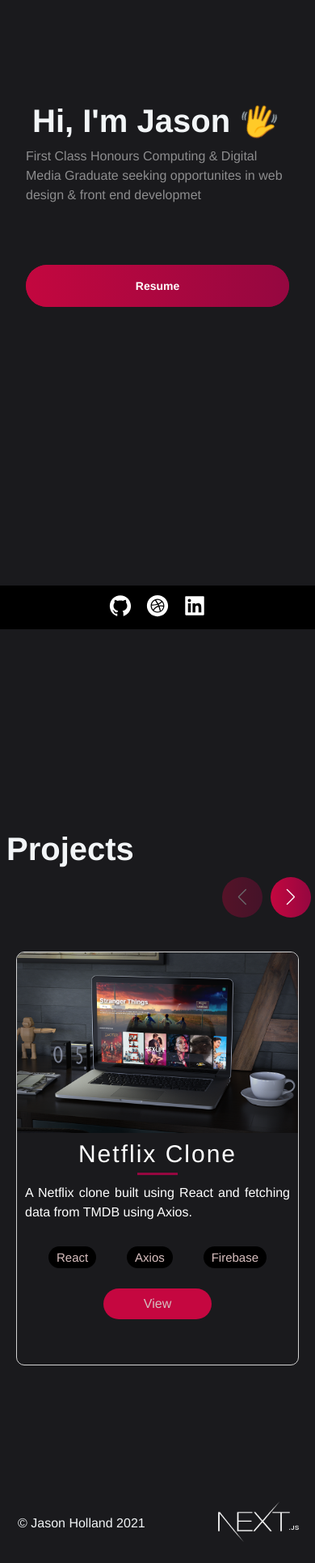
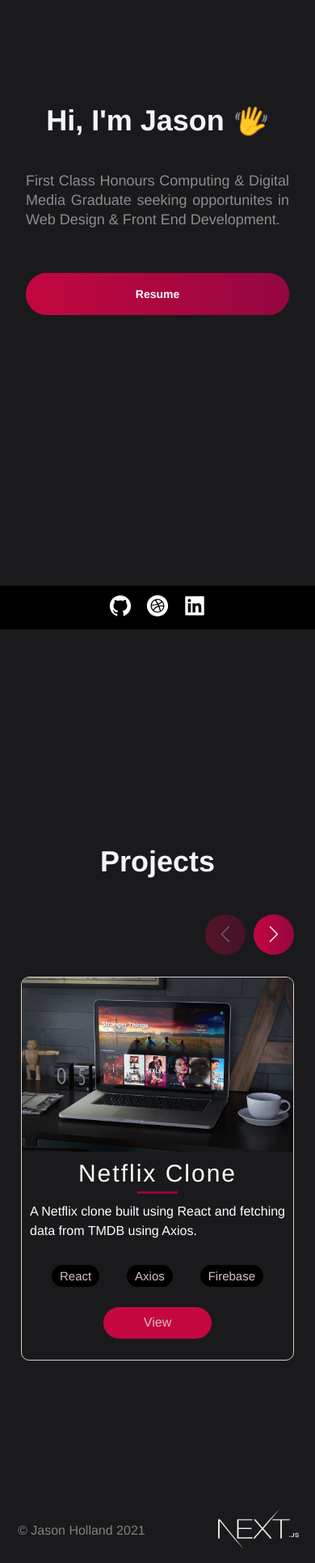
Before and after one commit to jholland93/personal-portfolio, a Next.js app: page / in a window 390 px wide. Shown: the part 67-1997 px from the top of the page at 81% size. Built offline with nearby package versions, Linux system fonts and the light colour scheme.

Commit message:
updated constants & improved responsiveness

```diff
--- a/src/components/Footer/FooterStyles.js
+++ b/src/components/Footer/FooterStyles.js
@@ -4,11 +4,15 @@
   width: 100%;
   display: flex;
   align-items: center;
-  margin-bottom: 5rem;
+
+  @media ${(props) => props.theme.breakpoints.sm} {
+    margin-bottom: 5rem;
+  }
 `;
 
 export const Copyright = styled.div`
   padding: 22px;
+  color: grey;
 `;
 
 export const NextLogo = styled.div`
--- a/src/components/Hero/Hero.js
+++ b/src/components/Hero/Hero.js
@@ -22,7 +22,7 @@
       </SectionTitle>
       <SectionText>
         First Class Honours Computing &amp; Digital Media Graduate seeking
-        opportunites in web design &amp; front end developmet
+        opportunites in Web Design &amp; Front End Development.
       </SectionText>
       <Button>Resume</Button>
     </Section>
--- a/src/components/Projects/ProjectItem.js
+++ b/src/components/Projects/ProjectItem.js
@@ -22,47 +22,11 @@
 
 SwiperCore.use([Navigation]);
 
-const ProjectItemStyles = styled.div`
-  .projectItem__img {
-    width: 100%;
-    height: 400px;
-    overflow: hidden;
-    border-radius: 12px;
-    display: inline-block;
-    border: 3px solid white;
-    img {
-      height: 100%;
-    }
-  }
-
-  .projectItem__info {
-    margin-top: 1;
-    background-color: red;
-    padding: 1rem;
-    border-radius: 12px;
-  }
-
-  .projectIrem__title {
-    font-size: 2.2rem;
-  }
-
-  .prjectItem__desc {
-    font-size: 1.6rem;
-    font-family: "Roboto";
-    margin-top: 1rem;
-  }
-  @media only screen and (max-width: 768px) {
-    .projectItem__img {
-      height: 35px;
-    }
-  }
-`;
-
 export const ProjectItem = () => (
   <>
     <GridContainer>
       <Swiper
-        spaceBetween={50}
+        spaceBetween={30}
         slidesPerView={1}
         navigation
         breakpoints={{
@@ -96,8 +60,11 @@
                 </TagList>
 
                 <UtilityList>
-                  <ExternalLinks href={visit}>View</ExternalLinks>
+                  <ExternalLinks href={visit} target="_blank">
+                    View
+                  </ExternalLinks>
                 </UtilityList>
+                <videoModal />
               </BlogCard>
             </SwiperSlide>
           )
--- a/src/components/Projects/Projects.js
+++ b/src/components/Projects/Projects.js
@@ -5,7 +5,7 @@
 import "swiper/swiper-bundle.min.css";
 
 const Projects = () => (
-  <Section nopadding id="projects">
+  <Section id="projects">
     <SectionTitle main>Projects</SectionTitle>
     <ProjectItem />
   </Section>
--- a/src/components/Projects/ProjectsStyles.js
+++ b/src/components/Projects/ProjectsStyles.js
@@ -10,7 +10,7 @@
 
 export const GridContainer = styled.section`
   display: flex;
-  margin: 0 0.5rem 8rem 0.5rem;
+  margin: 0 1rem 8rem 1rem;
   max-width: 100%;
 
   .swiper-container {
@@ -20,7 +20,6 @@
 
   .swiper-button-prev,
   .swiper-button-next {
-    cursor: none;
     position: absolute;
     height: 50px;
     width: 50px;
@@ -48,7 +47,7 @@
   text-align: center;
   border: 1px solid lightgrey;
   z-index: 100;
-  margin: 1.5rem;
+
   min-height: 99%;
 `;
 export const TitleContent = styled.div`
@@ -96,7 +95,9 @@
   background: hsl(342, 93%, 40%);
   border-radius: 100px;
   transition: 0.5s;
+
   &:hover {
+    transform: scale(1.04);
   }
 `;
 
--- a/src/components/TitleAnimation/TitleAnimation.js
+++ b/src/components/TitleAnimation/TitleAnimation.js
@@ -1,7 +1,7 @@
-import styled, {keyframes} from 'styled-components';
+import styled, { keyframes } from "styled-components";
 
-export default function TitleAnimation(){
-    return <Wrapper>Hi, I'm Jason</Wrapper>
+export default function TitleAnimation() {
+  return <Wrapper>Hi, I'm Jason</Wrapper>;
 }
 
 const animation = keyframes`
@@ -11,9 +11,7 @@
 `;
 
 const Wrapper = styled.span`
-display:inline-block;
-    animation-name:${animation};
-    animation-duration: 1s;
-    animation-fill-mode:forwards;
-
-`
+  animation-name: ${animation};
+  animation-duration: 1s;
+  animation-fill-mode: forwards;
+`;
--- a/src/constants/constants.js
+++ b/src/constants/constants.js
@@ -56,7 +56,7 @@
     image: "/images/squadinfo-mockup.png",
     tags: ["Mongo", "Express", "React", "Node"],
     source: "https://google.com",
-    visit: "https://google.com",
+    visit: "https://github.com/jholland93/Squad-Info-App/wiki/User-Guide",
     id: 5,
   },
 ];
--- a/src/styles/GlobalComponents/index.js
+++ b/src/styles/GlobalComponents/index.js
@@ -9,7 +9,7 @@
   overflow: hidden;
 
   @media ${(props) => props.theme.breakpoints.md} {
-    padding: 24px 48px 0;
+    padding: 24px 8px 0;
     flex-direction: column;
   }
 
@@ -24,13 +24,11 @@
   display: ${(props) => (props.grid ? "grid" : "flex")};
   flex-direction: ${(props) => (props.row ? "row" : "column")};
   padding: ${(props) => (props.nopadding ? "0" : "32px 48px 0")};
-  margin: 0 auto;
+  width: 100%;
   max-width: 1600px;
-  position: relative;
   overflow: hidden;
   height: 100vh;
   max-height: 800px @media ${(props) => props.theme.breakpoints.md} {
-    padding: 24px 0;
     flex-direction: column;
   }
 
@@ -45,7 +43,7 @@
   font-weight: 900;
   font-size: ${(props) => (props.main ? "65px" : "56px")};
   line-height: ${(props) => (props.main ? "72px" : "56px")};
-  width: max-content;
+
   max-width: 100%;
 
   padding: ${(props) => (props.main ? "58px 0 16px" : "0")};
@@ -53,39 +51,36 @@
   @media ${(props) => props.theme.breakpoints.md} {
     font-size: ${(props) => (props.main ? "56px" : "48px")};
     line-height: ${(props) => (props.main ? "56px" : "48px")};
-    margin-bottom: 12px;
     padding: ${(props) => (props.main ? "40px 0 12px" : "0")};
   }
 
   @media ${(props) => props.theme.breakpoints.sm} {
+    font-size: ${(props) => (props.main ? "36px" : "32px")};
+    margin: 0 auto;
     line-height: 40px;
-    font-size: ${(props) => (props.main ? "4rem" : "52px")};
     line-height: ${(props) => (props.main ? "32px" : "40px")};
-    margin-bottom: 0rem;
+    margin-bottom: 3rem;
     padding: ${(props) => (props.main ? "16px  8px" : "0")};
   }
 `;
 
 export const SectionText = styled.p`
   max-width: 800px;
-  font-size: 24px;
-  line-height: 2ß0px;
-  font-weight: 300;
+  font-size: 2rem;
   padding-bottom: 3.6rem;
   color: rgba(255, 255, 255, 0.5);
 
   @media ${(props) => props.theme.breakpoints.md} {
     max-width: 670px;
-    font-size: 20px;
     line-height: 32px;
     padding-bottom: 24px;
   }
 
   @media ${(props) => props.theme.breakpoints.sm} {
-    font-size: 16px;
     line-height: 24px;
-
-    margin-bottom: 5rem;
+    text-align: justify;
+    margin-bottom: 3rem;
+    font-size: 18px;
   }
 `;
 
```
